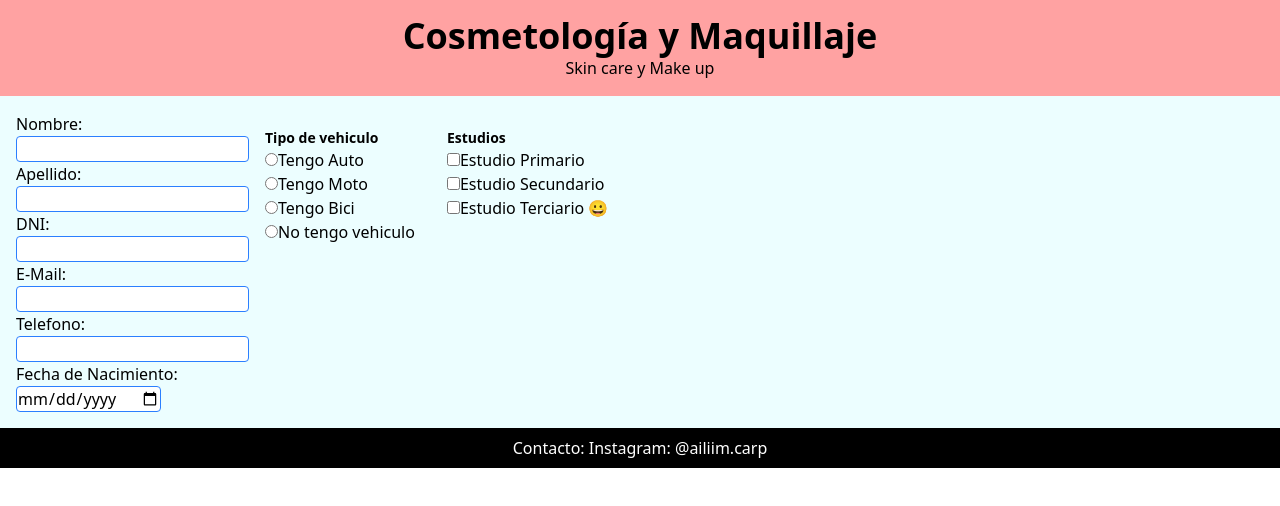
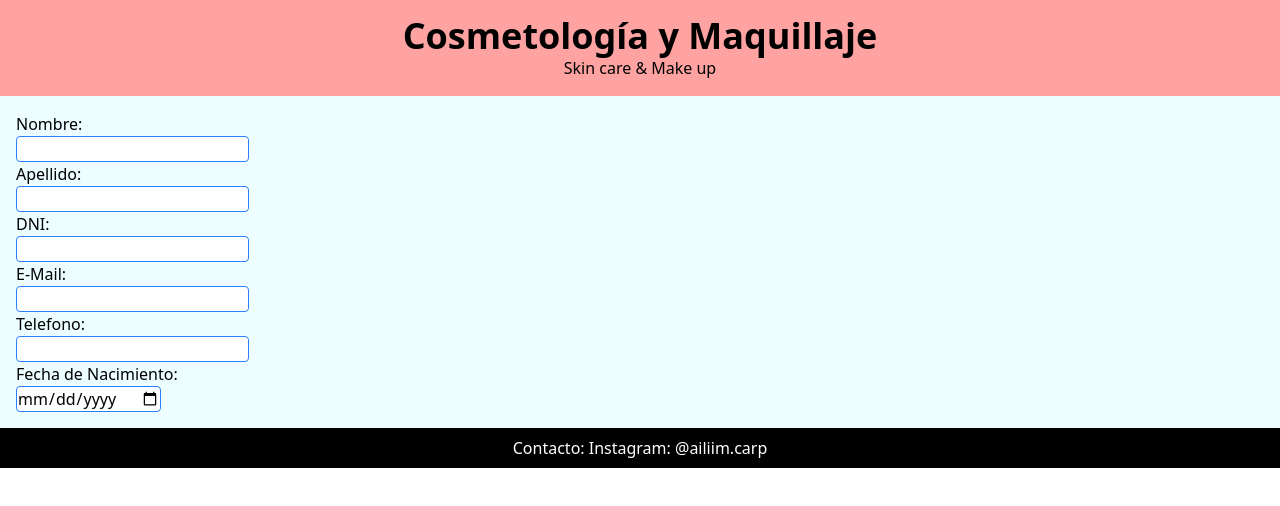
Before and after one commit to AilinEis95/ailumakeup, a React (Vite) app: page /pruebas in a window 1280 px wide. Shown: the top 506 px of the page. Built offline with nearby package versions, Linux system fonts and the light colour scheme.

Commit message:
modificaciones y eliminaciones

```diff
--- a/package.json
+++ b/package.json
@@ -10,11 +10,11 @@
     "preview": "vite preview"
   },
   "dependencies": {
-    "@tailwindcss/vite": "^4.1.16",
+    "@tailwindcss/vite": "^4.1.17",
     "react": "^19.1.1",
     "react-dom": "^19.1.1",
     "react-router": "^7.9.5",
-    "tailwindcss": "^4.1.16"
+    "tailwindcss": "^4.1.17"
   },
   "devDependencies": {
     "@eslint/js": "^9.36.0",
--- a/src/componentes/claseform.jsx
+++ b/src/componentes/claseform.jsx
@@ -17,12 +17,12 @@ export default function ClaseForm(){
                 <div className="m-5">
                 <h3 className="m-4 text-2xl font-bold">Selecciona la opción que creas correspondiente</h3>
                     <form>
-                        <input type="checkbox" id="pielgrasa" name="pielgrasa" value="Piel Grasa" />
-                        <label for="vehiculo1">Tengo piel grasa</label><br/>
-                        <input type="checkbox" id="piel seca" name="pielseca" value="Piel Seca" />
-                        <label for="vehiculo2">Tengo piel seca</label><br/>
-                        <input type="checkbox" id="pielmixta" name="pielmixta" value="Piel Mixta" />
-                        <label for="vehiculo3">Tengo piel mixta</label><br/>
+                        <input type="radio" name="pielgrasa" value="Piel Grasa" />
+                        <label>Tengo piel grasa</label><br/>
+                        <input type="radio" name="pielseca" value="Piel Seca" />
+                        <label>Tengo piel seca</label><br/>
+                        <input type="radio" name="pielmixta" value="Piel Mixta" />
+                        <label>Tengo piel mixta</label><br/>
                     </form>
                     </div>
                 </div>
--- a/src/componentes/formulariofinal.jsx
+++ b/src/componentes/formulariofinal.jsx
@@ -7,135 +7,135 @@ export default function FormularioFinal(){
         </div>
             <div className="formcheckbox m-4">
                 <p className="">¿Tenes brillo en la nariz, mentón, frente o en los pómulos? </p>
-                <input type="checkbox" name="respuesta1" id="respuesta1" value="20" />
-                <label for="festudio1">Si</label><br/>
-                <input type="checkbox" name="respuesta2" id="respuesta2" value="10" />
-                <label for="festudio2">No</label><br/>
+                <input type="checkbox" name="respuesta1" value="20" />
+                <label>Si</label><br/>
+                <input type="checkbox" name="respuesta1" value="10" />
+                <label>No</label><br/>
             </div>
             <div className="formcheckbox m-4">
                 <p className="">¿Tenés los poros dilatados?</p>
-                <input type="checkbox" name="respuesta1" id="respuesta1" value="20" />
-                <label for="festudio1">Si</label><br/>
-                <input type="checkbox" name="respuesta2" id="respuesta2" value="10" />
-                <label for="festudio2">No</label><br/>
+                <input type="checkbox" name="respuesta2" value="20" />
+                <label>Si</label><br/>
+                <input type="checkbox" name="respuesta2" value="10" />
+                <label>No</label><br/>
             </div>
 
             <div className="formcheckbox m-4">
                 <p className="">¿Tenés enrojecimiento o telangiectasias en los pómulos?</p>
-                <input type="checkbox" name="respuesta1" id="respuesta1" value="20" />
-                <label for="festudio1">Si</label><br/>
-                <input type="checkbox" name="respuesta2" id="respuesta2" value="10" />
-                <label for="festudio2">No</label><br/>
+                <input type="checkbox" name="respuesta3" value="20" />
+                <label>Si</label><br/>
+                <input type="checkbox" name="respuesta3" value="10" />
+                <label>No</label><br/>
             </div>
 
             <div className="formcheckbox m-4">
                 <p className="">¿Tenés la nariz enrojecida y con telangiectasias?</p>
-                <input type="checkbox" name="respuesta1" id="respuesta1" value="30" />
-                <label for="festudio1">Si</label><br/>
-                <input type="checkbox" name="respuesta2" id="respuesta2" value="10" />
-                <label for="festudio2">No</label><br/>
+                <input type="checkbox" name="respuesta4" value="30" />
+                <label>Si</label><br/>
+                <input type="checkbox" name="respuesta4" value="10" />
+                <label>No</label><br/>
             </div>
 
             <div className="formcheckbox m-4">
                 <p className="">La piel al tacto entre los dedos pulgar e indice, ¿Se siente fina o gruesa?</p>
-                <input type="checkbox" name="respuesta1" id="respuesta1" value="10" />
-                <label for="festudio1">Fina</label><br/>
-                <input type="checkbox" name="respuesta2" id="respuesta2" value="20" />
-                <label for="festudio2">Gruesa</label><br/>
+                <input type="checkbox" name="respuesta5" value="10" />
+                <label>Fina</label><br/>
+                <input type="checkbox" name="respuesta5" value="20" />
+                <label>Gruesa</label><br/>
             </div>
 
             <div className="formcheckbox m-4">
                 <p className="">La piel al tacto entre los dedos pulgar e indice, ¿Es elástica o se siente disminución de la elasticidad?</p>
-                <input type="checkbox" name="respuesta1" id="respuesta1" value="10" />
-                <label for="festudio1">Se siente elástica</label><br/>
-                <input type="checkbox" name="respuesta2" id="respuesta2" value="20" />
-                <label for="festudio2">Se siente disminución de la elasticidad</label><br/>
+                <input type="checkbox" name="respuesta6" value="10" />
+                <label>Se siente elástica</label><br/>
+                <input type="checkbox" name="respuesta6" value="20" />
+                <label>Se siente disminución de la elasticidad</label><br/>
             </div>
             <div className="formcheckbox m-4">
                 <p className="">¿Cómo sentis la piel al tacto?</p>
-                <input type="checkbox" name="respuesta1" id="respuesta1" value="10" />
-                <label for="festudio1">Se siente suave</label><br/>
-                <input type="checkbox" name="respuesta2" id="respuesta2" value="20" />
-                <label for="festudio2">Se siente áspera</label><br/>
-                <input type="checkbox" name="respuesta3" id="respuesta3" value="0" />
-                <label for="festudio3">No consigo darme cuenta</label><br/>
+                <input type="checkbox" name="respuesta7" value="10" />
+                <label>Se siente suave</label><br/>
+                <input type="checkbox" name="respuesta7" value="20" />
+                <label>Se siente áspera</label><br/>
+                <input type="checkbox" name="respuesta7" value="0" />
+                <label>No consigo darme cuenta</label><br/>
             </div>
             <div className="formcheckbox m-4">
                 <p className="">¿Tienes arrugas superficiales o lineas de expresión?</p>
-                <input type="checkbox" name="respuesta1" id="respuesta1" value="0" />
-                <label for="festudio1">No</label><br/>
-                <input type="checkbox" name="respuesta2" id="respuesta2" value="20" />
-                <label for="festudio2">Algunas</label><br/>
-                <input type="checkbox" name="respuesta3" id="respuesta3" value="30" />
-                <label for="festudio3">Si, muchas</label><br/>
+                <input type="checkbox" name="respuesta8" value="0" />
+                <label>No</label><br/>
+                <input type="checkbox" name="respuesta8" value="20" />
+                <label>Algunas</label><br/>
+                <input type="checkbox" name="respuesta8" value="30" />
+                <label>Si, muchas</label><br/>
             <div className="formcheckbox m-4">
                 <p className="">¿Te enrojeces facilmente en lugares con calefacción?</p>
-                <input type="checkbox" name="respuesta1" id="respuesta1" value="20" />
-                <label for="festudio1">Si</label><br/>
-                <input type="checkbox" name="respuesta2" id="respuesta2" value="0" />
-                <label for="festudio2">No</label><br/>
+                <input type="checkbox" name="respuesta9" value="20" />
+                <label>Si</label><br/>
+                <input type="checkbox" name="respuesta9" value="0" />
+                <label>No</label><br/>
             </div>
             <div className="formcheckbox m-4">
                 <p className="">¿Te enrojeces muy rápido cuando estás expuestx al sol?</p>
-                <input type="checkbox" name="respuesta1" id="respuesta1" value="20" />
-                <label for="festudio1">Si</label><br/>
-                <input type="checkbox" name="respuesta2" id="respuesta2" value="0" />
-                <label for="festudio2">No</label><br/>
+                <input type="checkbox" name="respuesta10" value="20" />
+                <label>Si</label><br/>
+                <input type="checkbox" name="respuesta10" value="0" />
+                <label>No</label><br/>
             </div>
             <div className="formcheckbox m-4">
                 <p className="">¿Te enrojeces rapidamente cuando tomas bebidas alcoholicas?</p>
-                <input type="checkbox" name="respuesta1" id="respuesta1" value="20" />
-                <label for="festudio1">Si</label><br/>
-                <input type="checkbox" name="respuesta2" id="respuesta2" value="0" />
-                <label for="festudio2">No</label><br/>
+                <input type="checkbox" name="respuesta11" value="20" />
+                <label>Si</label><br/>
+                <input type="checkbox" name="respuesta11" value="0" />
+                <label>No</label><br/>
             </div>
             <div className="formcheckbox m-4">
                 <p className="">¿Tenes comedones (los llamados puntos negros) en el rostro?</p>
-                <input type="checkbox" name="respuesta1" id="respuesta1" value="30" />
-                <label for="festudio1">Si</label><br/>
-                <input type="checkbox" name="respuesta2" id="respuesta2" value="0" />
-                <label for="festudio2">No</label><br/>
+                <input type="checkbox" name="respuesta12" value="30" />
+                <label>Si</label><br/>
+                <input type="checkbox" name="respuesta12" value="0" />
+                <label>No</label><br/>
             </div>
             <div className="formcheckbox m-4">
                 <p className="">¿Tenes comedones en el pecho, espalda o ambos lados?</p>
-                <input type="checkbox" name="respuesta1" id="respuesta1" value="30" />
-                <label for="festudio1">Si, en uno de los lugares mencionados</label><br/>
-                <input type="checkbox" name="respuesta2" id="respuesta2" value="0" />
-                <label for="festudio2">No</label><br/>
-                <input type="checkbox" name="respuesta3" id="respuesta3" value="50" />
-                <label for="festudio3">En ambos lados</label><br/>
+                <input type="checkbox" name="respuesta13" value="30" />
+                <label>Si, en uno de los lugares mencionados</label><br/>
+                <input type="checkbox" name="respuesta13" value="0" />
+                <label>No</label><br/>
+                <input type="checkbox" name="respuesta13" value="50" />
+                <label>En ambos lados</label><br/>
             </div>
             <div className="formcheckbox m-4">
                 <p className="">¿Toleras bien los cosmeticos que se aplican en tu piel?</p>
-                <input type="checkbox" name="respuesta1" id="respuesta1" value="0" />
-                <label for="festudio1">Si</label><br/>
-                <input type="checkbox" name="respuesta2" id="respuesta2" value="50" />
-                <label for="festudio2">No, todas me irritan o me enrojecen la piel</label><br/>
-                <input type="checkbox" name="respuesta3" id="respuesta3" value="20" />
-                <label for="festudio3">Algunas</label><br/>
+                <input type="checkbox" name="respuesta14" value="0" />
+                <label>Si</label><br/>
+                <input type="checkbox" name="respuesta14" value="50" />
+                <label>No, todas me irritan o me enrojecen la piel</label><br/>
+                <input type="checkbox" name="respuesta14" value="20" />
+                <label>Algunas</label><br/>
             </div>
             <div className="formcheckbox m-4">
                 <p className="">¿Sentis que el cuero cabelludo es oleoso o graso?</p>
-                <input type="checkbox" name="respuesta1" id="respuesta1" value="30" />
-                <label for="festudio1">Si</label><br/>
-                <input type="checkbox" name="respuesta2" id="respuesta2" value="0" />
-                <label for="festudio2">No</label><br/>
-                <input type="checkbox" name="respuesta3" id="respuesta3" value="20" />
-                <label for="festudio3">A veces</label><br/>
+                <input type="checkbox" name="respuesta15" value="30" />
+                <label>Si</label><br/>
+                <input type="checkbox" name="respuesta15" value="0" />
+                <label>No</label><br/>
+                <input type="checkbox" name="respuesta15" value="20" />
+                <label>A veces</label><br/>
             </div>
             <div className="formcheckbox m-4">
                 <p className="">¿Te pica el cuero cabelludo o tenes caspa?</p>
-                <input type="checkbox" name="respuesta1" id="respuesta1" value="20" />
-                <label for="festudio1">Si</label><br/>
-                <input type="checkbox" name="respuesta2" id="respuesta2" value="0" />
-                <label for="festudio2">No</label><br/>
+                <input type="checkbox" name="respuesta16" value="20" />
+                <label>Si</label><br/>
+                <input type="checkbox" name="respuesta16" value="0" />
+                <label>No</label><br/>
             </div>
             <div className="formcheckbox m-4">
                 <p className="">¿Sentis que tenes el cabello opaco o sin vida?</p>
-                <input type="checkbox" name="respuesta1" id="respuesta1" value="20" />
-                <label for="festudio1">Si</label><br/>
-                <input type="checkbox" name="respuesta2" id="respuesta2" value="0" />
-                <label for="festudio2">No</label><br/>
+                <input type="checkbox" name="respuesta17" value="20" />
+                <label>Si</label><br/>
+                <input type="checkbox" name="respuesta17" value="0" />
+                <label>No</label><br/>
             </div>
 
 
--- a/src/componentes/header.jsx
+++ b/src/componentes/header.jsx
@@ -2,7 +2,7 @@ export default function Header(){
     return(
         <header className="p-4 bg-red-300 text-black text-center">
             <h1 className=" text-4xl font-bold ">Cosmetología y Maquillaje</h1>
-            <p>Skin care y Make up</p>
+            <p>Skin care & Make up</p>
         </header>
     )
 }
--- a/src/componentes/pruebas.jsx
+++ b/src/componentes/pruebas.jsx
@@ -16,26 +16,6 @@ export default function Pruebas(){
                 <label for="fnac">Fecha de Nacimiento:</label><br/>
                 <input type="date" name="fnac" id="fnac" /><br/>
             </div>
-            <div className="formradios m-4">
-                <p className="font-bold text-sm">Tipo de vehiculo</p>
-                <input type="radio" name="fvehiculo" id="fauto" value="Auto" />
-                <label for="fvehiculo">Tengo Auto</label><br/>
-                <input type="radio" name="fvehiculo" id="fmoto" value="Moto" />
-                <label for="fvehiculo">Tengo Moto</label><br/>
-                <input type="radio" name="fvehiculo" id="fbici" value="Bici" />
-                <label for="fvehiculo">Tengo Bici</label><br/>
-                <input type="radio" name="fvehiculo" id="fnote" value="No Tengo" />
-                <label for="fvehiculo">No tengo vehiculo</label><br/>
-            </div>
-            <div className="formcheckbox m-4">
-                <p className=" font-bold text-sm">Estudios</p>
-                <input type="checkbox" name="festudio1" id="festudio1" value="Primario" />
-                <label for="festudio1">Estudio Primario</label><br/>
-                <input type="checkbox" name="festudio2" id="festudio2" value="Secundario" />
-                <label for="festudio2">Estudio Secundario</label><br/>
-                <input type="checkbox" name="festudio3" id="festudio3" value="Terciario" />
-                <label for="festudio3">Estudio Terciario 😀</label><br/>
-            </div>
         </form>
     )
 }
```
Also changed, not shown: 1 other file (tests, documents, lock files or other folders).
